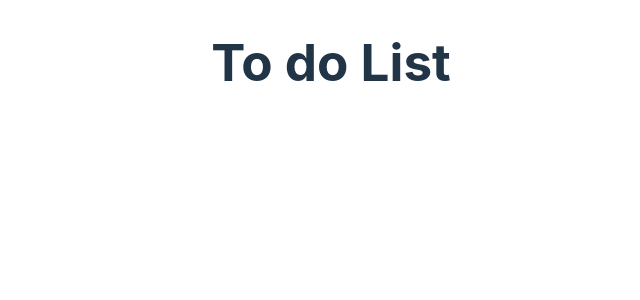
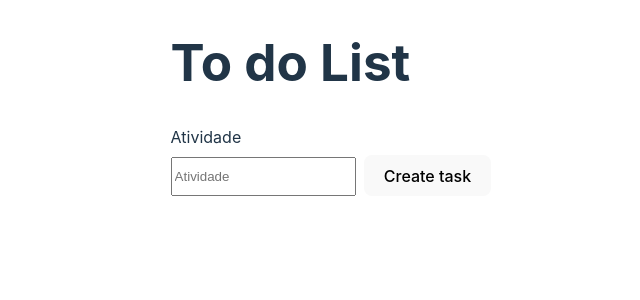
Before and after one commit to nalutm/to-do-list, a React (Vite) app: page / in a window 1280 px wide. Shown: the top 300 px of the page, without its empty margins (309-949 px from the left). Built offline with nearby package versions, Linux system fonts and the light colour scheme.

Commit message:
:sparkles: feat: Creat task feature

```diff
--- /dev/null
+++ b/src/App.css
@@ -0,0 +1,19 @@
+.input {
+    display: flex;
+    flex-direction: column;
+    gap: 0.5em;
+}
+
+.text-input {
+    height: 2.5em;
+}
+
+.form {
+    display: flex;
+    align-items: center;
+    gap: 0.5em;
+}
+
+.form-btn {
+    align-self: end;
+}
--- a/src/App.tsx
+++ b/src/App.tsx
@@ -1,10 +1,45 @@
+import { MouseEvent, ChangeEvent, useState, useEffect } from "react";
+import "./App.css";
+
 function App() {
+  const localActivitiesList = localStorage.getItem("activities");
+  const [activity, setActivity] = useState('');
+  const activitiesListInitialValue: string[] = []
+  const [activitiesList, setActivitiesList] = useState(() =>
+    localActivitiesList ? JSON.parse(localActivitiesList) : activitiesListInitialValue
+  );
+
+  useEffect(() => {
+    localStorage.setItem("activities", JSON.stringify(activitiesList));
+  }, [activitiesList])
+
+  const handleChange = (event: ChangeEvent<HTMLInputElement>) => {
+    setActivity(event.target.value)
+  }
+
+  const createTask = (event: MouseEvent<HTMLButtonElement>) => {
+    event.preventDefault();
+    setActivitiesList([...activitiesList, activity])
+  }
+
   return (
     <>
       <h1>To do List</h1>
+      <form className="form">
+        <div className="input">
+          <label htmlFor="activity">Atividade</label>
+          <input type="text" id="activity" value={activity} onChange={handleChange} placeholder="Atividade" className="text-input"/>
+        </div>
+        <button onClick={createTask} className="form-btn">Create task</button>
+      </form>
 
+      <ul>
+        {activitiesList && activitiesList.map((activity: string )=> {
+          return <li>{activity}</li>
+        })}
+      </ul>
     </>
   )
 }
 
-export default App
+export default App;
```
Also changed, not shown: src/main.tsx (+4 -4 lines).
